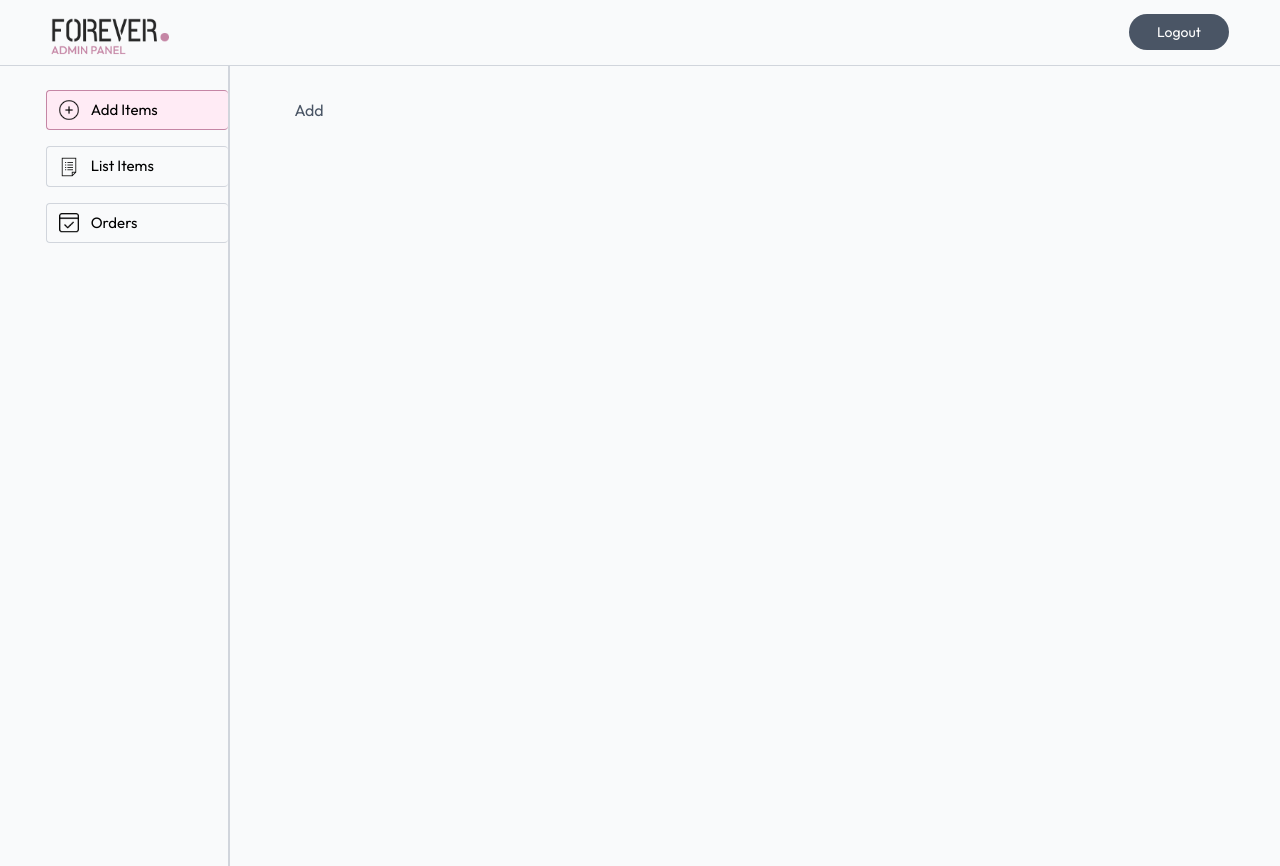
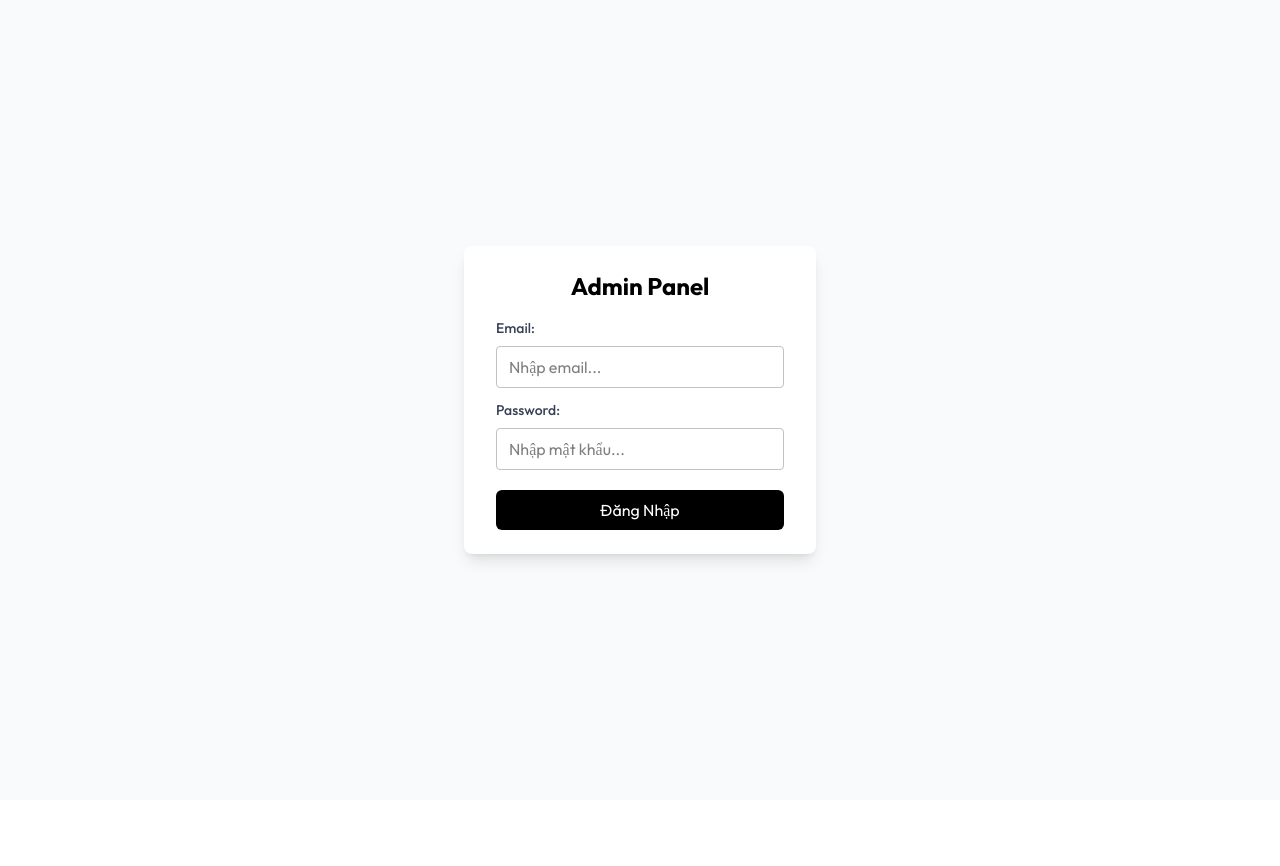
Before and after one commit to phamthanhtrivn/admin-ecommerce, a React (Vite) app: page /add in a window 1280 px wide. After the commit the page ends 800 px from the top, so only its background shows below. Built offline with nearby package versions, Linux system fonts and the light colour scheme.

Commit message:
add product page

```diff
--- /dev/null
+++ b/src/components/Login.jsx
@@ -0,0 +1,50 @@
+/* eslint-disable react/prop-types */
+import { useState } from "react"
+import axios from "axios"
+import { backendUrl } from "../layout/LayoutDefault"
+import { toast } from "react-toastify"
+
+const Login = ({ setToken }) => {
+
+  const [email, setEmail] = useState('')
+  const [password, setPassword] = useState('')
+
+  const onSubmitHandle = async (e) => {
+    try {
+      e.preventDefault()
+      const reponse = await axios.post(backendUrl + 'api/user/admin', {email, password})
+      if (reponse.data.success) {
+        setToken(reponse.data.token)
+      } else {
+        toast.error(reponse.data.message)
+      }
+
+    } catch (error) {
+      console.log(error);
+      toast.error(error.message)
+    }
+  }
+
+  return (
+    <div className="min-h-screen flex items-center justify-center w-full">
+      <div className="bg-white shadow-lg rounded-lg px-8 py-6 max-w-md">
+        <div className="text-center">
+        <h1 className="text-2xl font-bold mb-4">Admin Panel</h1>
+        </div>
+        <form onSubmit={onSubmitHandle}>
+          <div className="mb-3 min-w-72">
+            <p className="text-sm font-medium text-gray-700 mb-2">Email:</p>
+            <input value={email} onChange={(e) => setEmail(e.target.value)} className="rounded-md w-full px-3 py-2 border border-gray-300 outline-none" type="email" placeholder="Nhập email..." required/>
+          </div>
+          <div className="mb-3 min-w-72">
+            <p className="text-sm font-medium text-gray-700 mb-2">Password:</p>
+            <input value={password} onChange={(e) => setPassword(e.target.value)} className="rounded-md w-full px-3 py-2 border border-gray-300 outline-none" type="password" placeholder="Nhập mật khẩu..." required/>
+          </div>
+          <button className="mt-2 w-full py-2 px-4 rounded-md text-white bg-black">Đăng Nhập</button>
+        </form>
+      </div>
+    </div>
+  )
+}
+
+export default Login
--- a/src/components/Navbar.jsx
+++ b/src/components/Navbar.jsx
@@ -1,12 +1,22 @@
-import { assets } from "../assets/admin_assets/assets"
+/* eslint-disable react/prop-types */
+import { Link } from "react-router-dom";
+import { assets } from "../assets/admin_assets/assets";
 
-const Navbar = () => {
+const Navbar = ({ setToken }) => {
+
   return (
     <div className="flex items-center py-2 px-[4%] justify-between">
-      <img className="w-[max(10%,80px)]" src={assets.logo} alt="logo" />
-      <button className="bg-gray-600 text-white px-5 py-2 sm:px-7 sm:py-2 rounded-full text-sm sm:text-sm">Logout</button>
+      <Link to="/">
+        <img className="w-[max(10%,80px)]" src={assets.logo} alt="logo" />
+      </Link>
+      <button
+        onClick={() => setToken("")}
+        className="bg-gray-600 text-white px-5 py-2 sm:px-7 sm:py-2 rounded-full text-sm sm:text-sm"
+      >
+        Logout
+      </button>
     </div>
-  )
-}
+  );
+};
 
-export default Navbar
+export default Navbar;
--- /dev/null
+++ b/src/context/TokenContext.jsx
@@ -0,0 +1,5 @@
+import { createContext, useContext } from "react";
+
+export const TokenContext = createContext(null)
+
+export const useToken = () => useContext(TokenContext)
--- a/src/index.css
+++ b/src/index.css
@@ -5,6 +5,12 @@
   font-family: Outfit;
 }
 
+select, input, textarea {
+  border: 1px solid #c2c2c2;
+  outline-color: #C586A5;
+  border-radius: 4px;
+}
+
 .active {
   background-color:  #ffebf5;
   border-color: #c586a5;
--- a/src/layout/LayoutDefault.jsx
+++ b/src/layout/LayoutDefault.jsx
@@ -1,22 +1,42 @@
-import Navbar from "../components/Navbar"
-import Sidebar from "../components/Sidebar"
-import { Outlet } from "react-router-dom"
+/* eslint-disable react-refresh/only-export-components */
+import { useEffect, useState } from "react";
+import Navbar from "../components/Navbar";
+import Sidebar from "../components/Sidebar";
+import { Outlet } from "react-router-dom";
+import Login from "../components/Login";
+import { ToastContainer } from 'react-toastify';
+import { TokenContext } from "../context/TokenContext"
+
+export const backendUrl = import.meta.env.VITE_BACKEND_URL
 
 const LayoutDefault = () => {
+  const [token, setToken] = useState(localStorage.getItem('token') ? localStorage.getItem('token') : '');
+
+  useEffect(() => {
+    localStorage.setItem('token', token)
+  }, [token])
+
   return (
+    <TokenContext.Provider value={{token}}>
       <div className="bg-gray-50 min-h-screen">
+      <ToastContainer />
+      {token === "" ? (
+        <Login setToken={setToken} />
+      ) : (
         <>
-        <Navbar />
+          <Navbar setToken={setToken} />
           <hr className="text-gray-300" />
           <div className="flex w-full">
             <Sidebar />
             <div className="w-[70%] mx-auto ml-[max(5vw,25px)] my-8 text-gray-600 text-base">
-          <Outlet />
+              <Outlet/>
             </div>
           </div>
         </>
+      )}
     </div>
-  )
-}
+    </TokenContext.Provider>
+  );
+};
 
-export default LayoutDefault
+export default LayoutDefault;
--- a/src/pages/Add.jsx
+++ b/src/pages/Add.jsx
@@ -1,7 +1,157 @@
+import { useState } from "react"
+import { assets } from "../assets/admin_assets/assets"
+import axios from "axios"
+import { backendUrl } from "../layout/LayoutDefault"
+import { useToken } from "../context/TokenContext"
+import { toast } from "react-toastify"
 
 const Add = () => {
+  const { token } = useToken()
+
+  const [image1, setImage1] = useState(false)
+  const [image2, setImage2] = useState(false)
+  const [image3, setImage3] = useState(false)
+  const [image4, setImage4] = useState(false)
+
+  const [name, setName] = useState('')
+  const [description, setDescription] = useState('')
+  const [price, setPrice] = useState('')
+  const [category, setCategory] = useState('')
+  const [subCategory, setSubCategory] = useState('')
+  const [bestseller, setBestseller] = useState(false)
+  const [sizes, setSizes] = useState([])
+
+  const onSubmitHandle = async (e) => {
+    e.preventDefault()
+
+    try {
+      const formData = new FormData()
+
+      formData.append("name", name)
+      formData.append("description", description)
+      formData.append("price", price)
+      formData.append("category", category)
+      formData.append("subCategory", subCategory)
+      formData.append("bestseller", bestseller)
+      formData.append("sizes", JSON.stringify(sizes))
+
+      image1 && formData.append("image1", image1)
+      image2 && formData.append("image2", image2)
+      image3 && formData.append("image3", image3)
+      image4 && formData.append("image4", image4)
+
+      const response = await axios.post(backendUrl + "api/product/add", formData, {headers: {token}})
+
+      if (response.data.success) {
+        toast.success(response.data.message)
+        setName('')
+        setDescription('')
+        setImage1(false)
+        setImage2(false)
+        setImage3(false)
+        setImage4(false)
+        setPrice('')
+      }
+      else {
+        toast.error(response.data.message)
+      }
+
+    } catch (error) {
+      console.log(error);
+      toast.error(error.message)
+    }
+  }
+
   return (
-    <div>Add</div>
+    <form onSubmit={onSubmitHandle} className="flex flex-col w-full items-start gap-3">
+      <div>
+        <p className="mb-2 ">Tải ảnh lên</p>
+
+        <div className="flex gap-2">
+          <label htmlFor="image1">
+            <img className="w-20" src={!image1 ? assets.upload_area : URL.createObjectURL(image1)} alt="upload_area" />
+            <input onChange={(e) => setImage1(e.target.files[0])} type="file" id="image1" hidden />
+          </label>
+          <label htmlFor="image2">
+            <img className="w-20" src={!image2 ? assets.upload_area : URL.createObjectURL(image2)} alt="upload_area" />
+            <input onChange={(e) => setImage2(e.target.files[0])} type="file" id="image2" hidden />
+          </label>
+          <label htmlFor="image3">
+            <img className="w-20" src={!image3 ? assets.upload_area : URL.createObjectURL(image3)} alt="upload_area" />
+            <input onChange={(e) => setImage3(e.target.files[0])} type="file" id="image3" hidden />
+          </label>
+          <label htmlFor="image4">
+            <img className="w-20" src={!image4 ? assets.upload_area : URL.createObjectURL(image4)} alt="upload_area" />
+            <input onChange={(e) => setImage4(e.target.files[0])} type="file" id="image4" hidden />
+          </label>
+        </div>
+      </div>
+
+      <div className="w-full">
+        <p className="mb-2">Tên sản phẩm</p>
+        <input value={name} onChange={(e) => setName(e.target.value)} className="w-full max-w-[500px] px-3 py-2" type="text" placeholder="Nhập tên..." required />
+      </div>
+
+      <div className="w-full">
+        <p className="mb-2">Mô tả sản phẩm</p>
+        <textarea value={description} onChange={(e) => setDescription(e.target.value)} className="w-full max-w-[500px] px-3 py-2" type="text" placeholder="Nhập nội dung..." required />
+      </div>
+
+      <div className="flex flex-col sm:flex-row gap-2 w-full sm:gap-8">
+
+        <div>
+          <p className="mb-2">Loại sản phẩm</p>
+          <select onChange={(e) => setCategory(e.target.value)} className="w-full px-3 py-2">
+            <option value="Men">Nam</option>
+            <option value="Women">Nữ</option>
+            <option value="Kids">Trẻ em</option>
+          </select>
+        </div>
+
+        <div>
+          <p className="mb-2">Danh mục phụ</p>
+          <select onChange={(e) => setSubCategory(e.target.value)} className="w-full px-3 py-2"  >
+            <option value="Topwear">Topwear</option>
+            <option value="Bottomwear">Bottomwear</option>
+            <option value="Winterwear">Winterwear</option>
+          </select>
+        </div>
+
+        <div>
+          <p className="mb-2">Giá sản phẩm</p>
+          <input value={price} onChange={(e) => setPrice(e.target.value)} className="w-full px-3 py-2 sm:w-[130px]" type="number" placeholder="1000000" required />
+
+        </div>
+      </div>
+
+      <div>
+        <p className="mb-2">Sizes</p>
+        <div className="flex gap-3">
+          <div onClick={() => setSizes(prev => prev.includes("S") ? prev.filter(item => item !== "S") : [...prev, "S"])}>
+            <p className={`${sizes.includes("S") ? 'bg-pink-200 border-1' : 'bg-slate-200'} px-3 py-1 cursor-pointer`}>S</p>
+          </div>
+          <div onClick={() => setSizes(prev => prev.includes("M") ? prev.filter(item => item !== "M") : [...prev, "M"])}>
+            <p className={`${sizes.includes("M") ? 'bg-pink-200 border-1' : 'bg-slate-200'} px-3 py-1 cursor-pointer`}>M</p>
+          </div>
+          <div onClick={() => setSizes(prev => prev.includes("L") ? prev.filter(item => item !== "L") : [...prev, "L"])}>
+            <p className={`${sizes.includes("L") ? 'bg-pink-200 border-1' : 'bg-slate-200'} px-3 py-1 cursor-pointer`}>L</p>
+          </div>
+          <div onClick={() => setSizes(prev => prev.includes("XL") ? prev.filter(item => item !== "XL") : [...prev, "XL"])}>
+            <p className={`${sizes.includes("XL") ? 'bg-pink-200 border-1' : 'bg-slate-200'} px-3 py-1 cursor-pointer`}>XL</p>
+          </div>
+          <div onClick={() => setSizes(prev => prev.includes("XXL") ? prev.filter(item => item !== "XXL") : [...prev, "XXL"])}>
+            <p className={`${sizes.includes("XXL") ? 'bg-pink-200 border-1' : 'bg-slate-200'} px-3 py-1 cursor-pointer`}>XXL</p>
+          </div>
+        </div>
+      </div>
+
+      <div className="flex gap-2 mt-2">
+        <input onChange={() => setBestseller(prev => !prev)} checked={bestseller} type="checkbox" id="bestseller" />
+        <label className="cursor-pointer" htmlFor="bestseller">Thêm vào sản phẩm bán chạy</label>
+      </div>
+
+      <button className="w-40 py-3 mt-4 bg-black text-white">THÊM SẢN PHẨM</button>
+    </form>
   )
 }
 
```
Also changed, not shown: 1 other file (tests, documents, lock files or other folders). Lines whose indentation alone changed are shown as unchanged.
